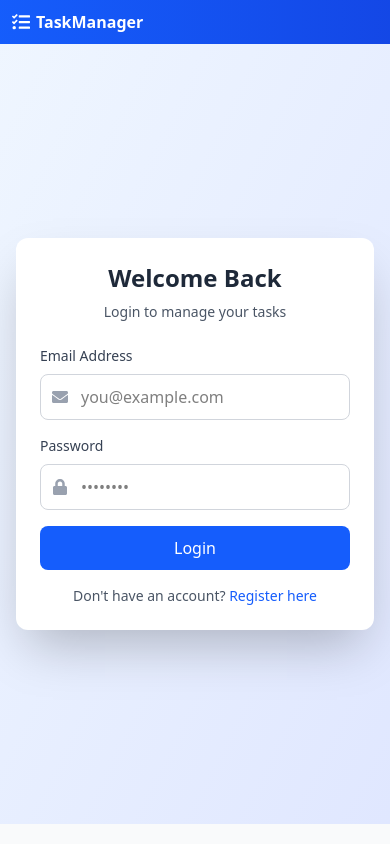
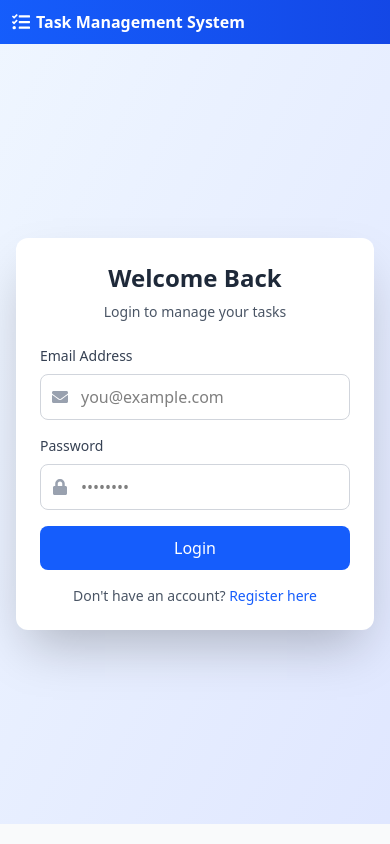
Before and after one commit to ankitXD/Task-Management-Assignment, a React (Vite) app in the folder frontend/: page /login in a window 390 px wide. Built offline with nearby package versions, Linux system fonts and the light colour scheme; no server answers.

Commit message:
feat: Update layout of Dashboard and Navbar for improved responsiveness and branding

```diff
--- a/frontend/src/components/Dashboard/Dashboard.jsx
+++ b/frontend/src/components/Dashboard/Dashboard.jsx
@@ -106,7 +106,7 @@ const Dashboard = () => {
     <div className="min-h-screen bg-gray-50">
       {/* Stats Cards */}
       <div className="bg-white shadow-sm border-b">
-        <div className="container mx-auto px-3 md:px-4 py-3 md:py-5">
+        <div className="container mx-auto max-w-7xl px-3 md:px-4 py-3 md:py-5">
           <div className="grid grid-cols-2 lg:grid-cols-4 gap-2.5 md:gap-3">
             {/* Total Tasks */}
             <div className="bg-gradient-to-br from-blue-500 to-blue-600 rounded-lg p-3 md:p-4 text-white">
@@ -172,7 +172,7 @@ const Dashboard = () => {
       </div>
 
       {/* Main Content */}
-      <div className="container mx-auto px-3 md:px-4 py-3 md:py-6">
+      <div className="container mx-auto max-w-7xl px-3 md:px-4 py-3 md:py-6">
         {/* Header */}
         <div className="flex flex-col sm:flex-row justify-between items-start sm:items-center gap-3 mb-4 md:mb-5">
           <h1 className="text-xl md:text-2xl lg:text-3xl font-bold text-gray-800">
--- a/frontend/src/components/Layout/Navbar.jsx
+++ b/frontend/src/components/Layout/Navbar.jsx
@@ -13,7 +13,7 @@ const Navbar = () => {
 
   return (
     <nav className="bg-gradient-to-r from-blue-600 to-blue-700 shadow-lg">
-      <div className="container mx-auto px-3 md:px-4">
+      <div className="container mx-auto max-w-7xl px-3 md:px-4">
         <div className="flex justify-between items-center py-2.5 md:py-3">
           {/* Logo/Brand */}
           <Link
@@ -21,7 +21,9 @@ const Navbar = () => {
             className="flex items-center space-x-1.5 md:space-x-2 text-white hover:text-blue-100 transition"
           >
             <FaTasks className="text-lg md:text-xl" />
-            <span className="text-base md:text-lg font-bold">TaskManager</span>
+            <span className="text-base md:text-lg font-bold">
+              Task Management System
+            </span>
           </Link>
 
           {/* User Menu */}
```
